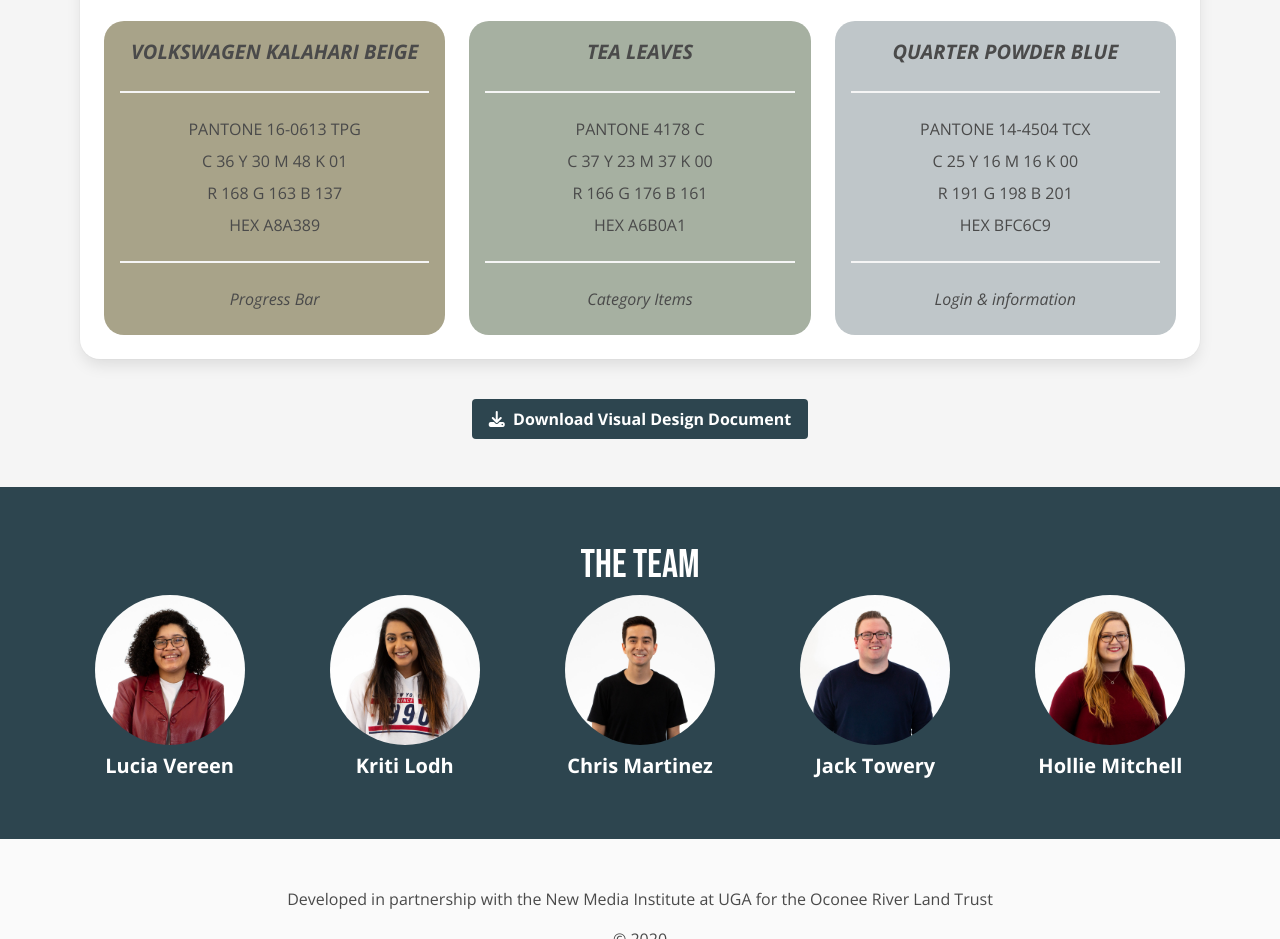
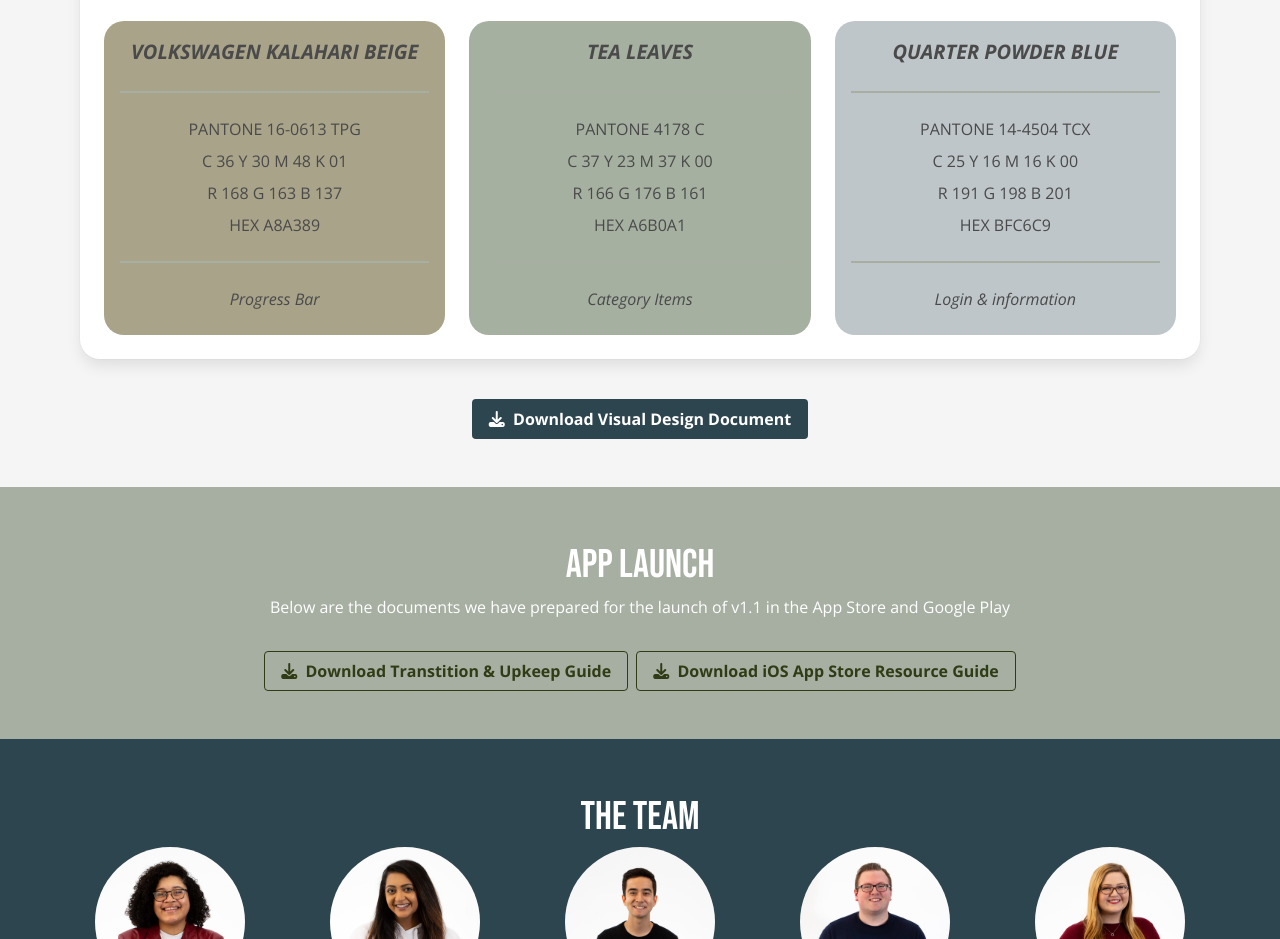
Before and after one commit to ChrisMartinezUGA/tallassee-park, a website: page tallassee-docs/index.html in a window 1280 px wide. Shown: the part 2874-3813 px from the top of the page. Drawn offline with nearby package versions, Linux system fonts and the light colour scheme.

Commit message:
Docs - Added Checkpoint 4 documents

```diff
--- a/tallassee-docs/index.html
+++ b/tallassee-docs/index.html
@@ -347,6 +347,22 @@
     </div>
   </section>
 
+  <section id="launch" class="hero is-warning">
+    <div class="hero-body has-text-centered">
+      <div class="container">
+        <h3 class="is-size-2 is-family-secondary">App Launch</h3>
+        <p>Below are the documents we have prepared for the launch of v1.1 in the App Store and Google Play</p>
+        <br>
+        <div class="buttons has-text-centered is-centered">
+          <a href="assets/branding/TallasseePark_TransitionGuide.pdf"
+          class="button is-link is-outlined has-text-weight-bold"><i class="fas fa-download"></i>&nbsp; Download Transtition & Upkeep Guide</a>
+          <a href="assets/branding/TallasseePark_AppStore.pdf"
+          class="button is-link is-outlined has-text-weight-bold"><i class="fas fa-download"></i>&nbsp; Download iOS App Store Resource Guide</a>
+        </div>
+      </div>
+    </div>
+  </section>
+
   <section id="team" class="hero is-primary">
     <div class="hero-body has-text-centered">
       <div class="container">
--- a/tallassee-docs/sass/styles.scss
+++ b/tallassee-docs/sass/styles.scss
@@ -28,6 +28,7 @@
 $primary: $brand-blue;
 $link: $brand-green;
 $info: $brand-purple;
+$warning: $brand-lightGreen;
 
 // ! FONTS
 @import url('https://fonts.googleapis.com/css2?family=Bebas+Neue&family=Bitter:ital,wght@0,400;0,700;1,400&family=Open+Sans:ital,wght@0,400;0,700;1,400;1,700&display=swap');
@@ -80,3 +81,7 @@
     border-radius: 20px;
     padding: 1rem;
 }
+
+hr {
+    background-color: $brand-lightGreen;
+}
```
Also changed, not shown: tallassee-docs/css/styles.css, 2 other files.
